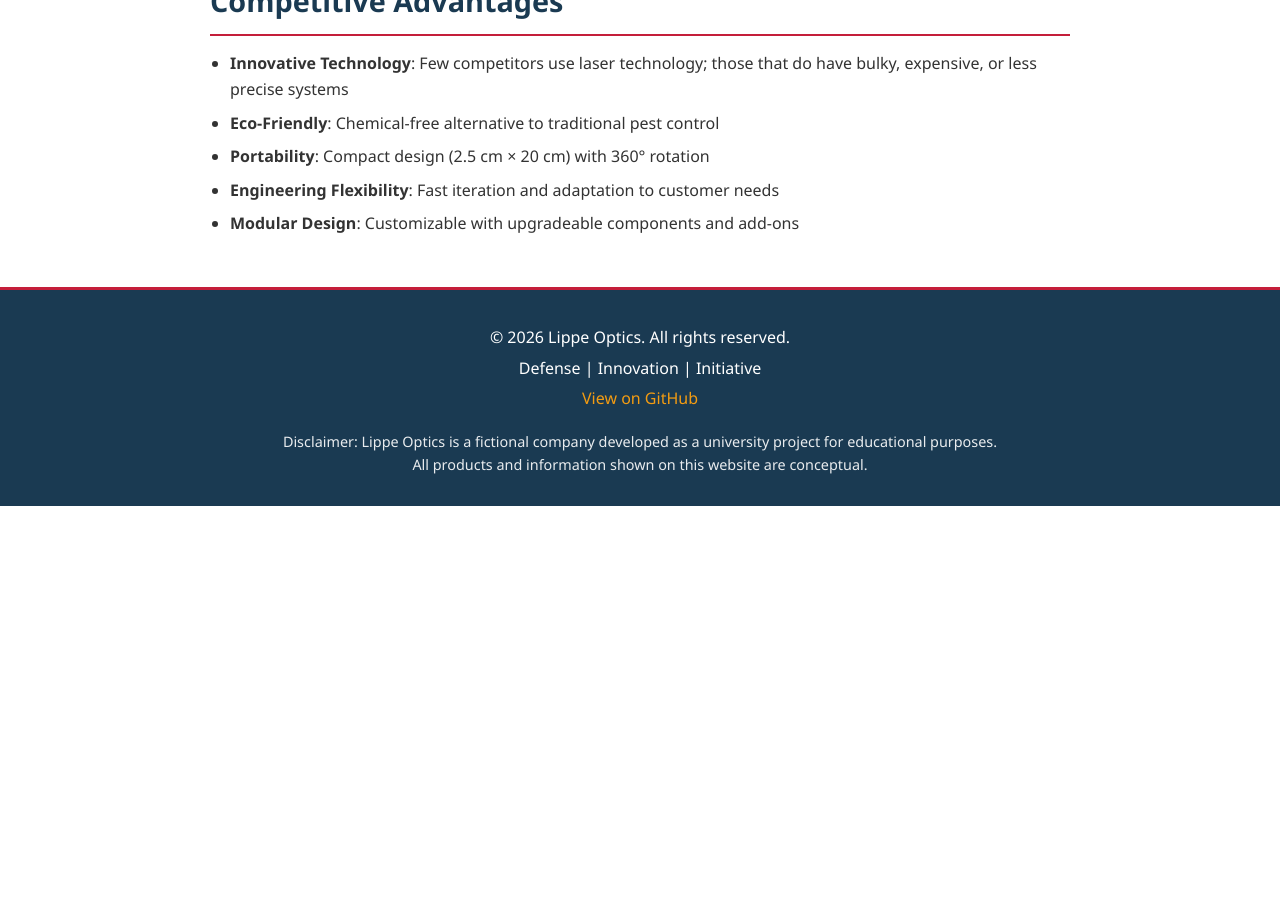
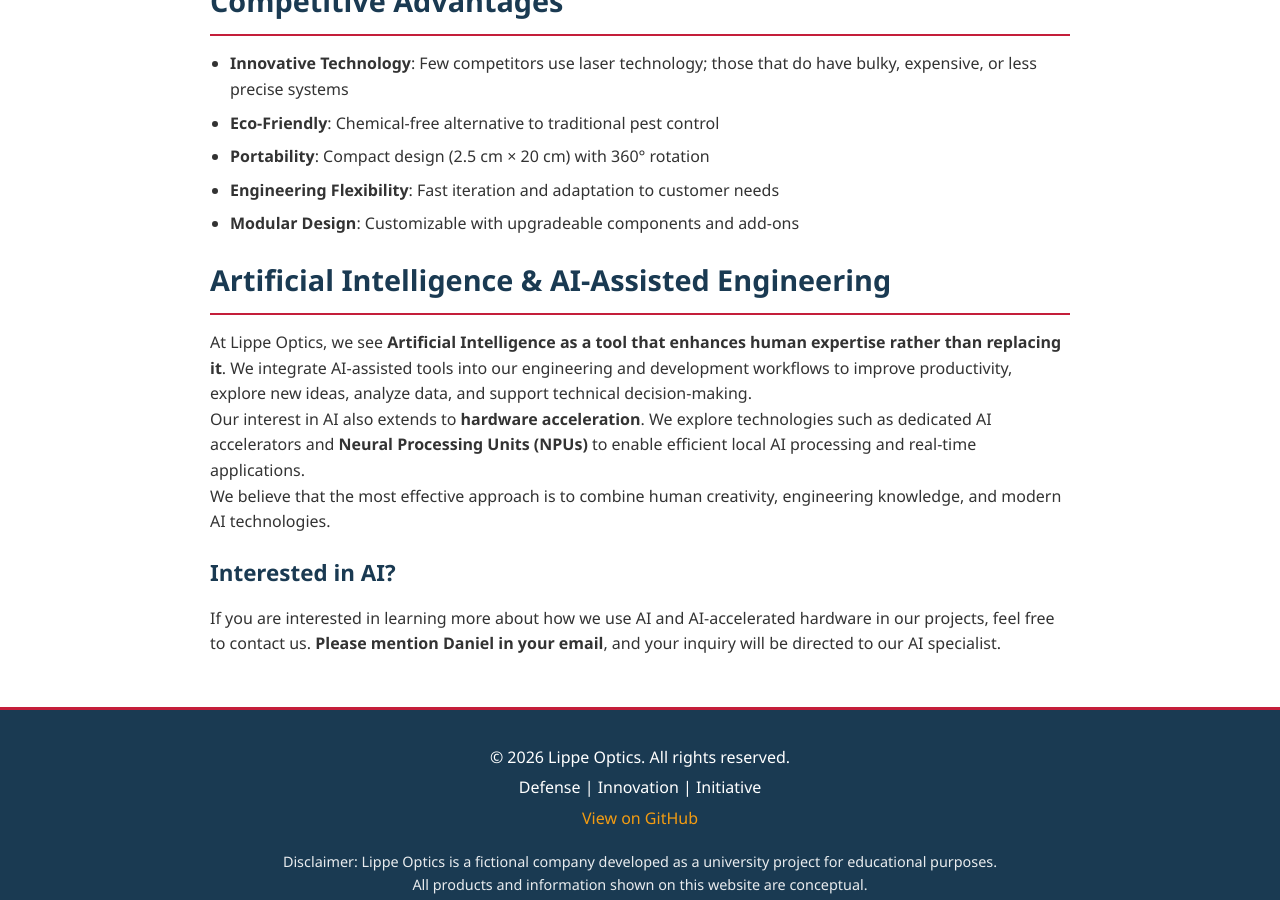
Before and after one commit to Enea322/LO-website-demo, a Jekyll site: the page built from about.md, in a window 1280 px wide and 900 px high, scrolled down 1850 px. Built offline with Jekyll 4.4.1, drawn with Linux system fonts in a browser that asks for light colours; our own code applies the rules of GitHub Pages for plain Markdown files; before the commit the page ends 2356 px from its top, so only the background shows below that.

Commit message:
Added new page and new sections + New page regarding collaborations and new sections for about page. Other small content was added as well.

```diff
--- a/_layouts/default.html
+++ b/_layouts/default.html
@@ -36,6 +36,7 @@
             <nav>
                 <a href="{{ '/' | relative_url }}">Home</a>
                 <a href="{{ '/project.html' | relative_url }}">Project</a>
+                <a href="{{ '/collaborations.html' | relative_url }}">Collaborations</a>
                 <a href="{{ '/about.html' | relative_url }}">About</a>
                 <a href="{{ '/contact.html' | relative_url }}">Contact</a>
             </nav>
--- a/about.md
+++ b/about.md
@@ -62,3 +62,15 @@ Mosquito-borne diseases remain a critical public health challenge. Traditional p
 - **Portability**: Compact design (2.5 cm × 20 cm) with 360° rotation
 - **Engineering Flexibility**: Fast iteration and adaptation to customer needs
 - **Modular Design**: Customizable with upgradeable components and add-ons
+
+## Artificial Intelligence & AI-Assisted Engineering
+
+At Lippe Optics, we see **Artificial Intelligence as a tool that enhances human expertise rather than replacing it**. We integrate AI-assisted tools into our engineering and development workflows to improve productivity, explore new ideas, analyze data, and support technical decision-making.
+
+Our interest in AI also extends to **hardware acceleration**. We explore technologies such as dedicated AI accelerators and **Neural Processing Units (NPUs)** to enable efficient local AI processing and real-time applications.
+
+We believe that the most effective approach is to combine human creativity, engineering knowledge, and modern AI technologies.
+
+### Interested in AI?
+
+If you are interested in learning more about how we use AI and AI-accelerated hardware in our projects, feel free to contact us. **Please mention Daniel in your email**, and your inquiry will be directed to our AI specialist.
```
Also changed, not shown: collaborations.md (added, +55 -0 lines), index.md (+3 -1 lines), imgs/pager_unit.jpeg (added), imgs/vhdl.jpeg (added), 1 other file.
